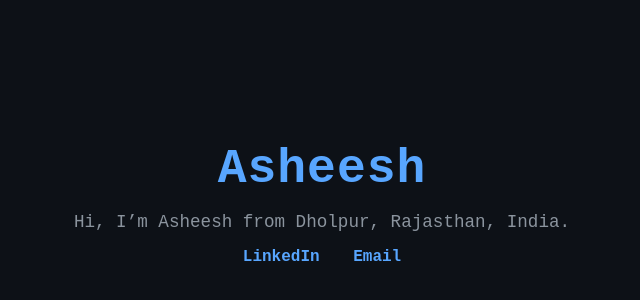
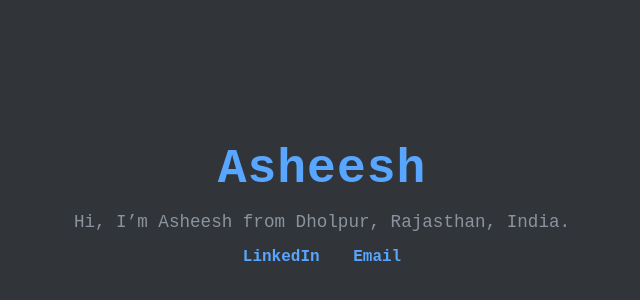
Before and after one commit to AsheeshDholpur/Asheesh, a plain HTML site: page index.html in a window 1280 px wide. Shown: the part 212-512 px from the top of the page, without its empty margins (318-958 px from the left). Drawn offline with Linux system fonts and the light colour scheme.

Commit message:
Update index.html

```diff
--- a/index.html
+++ b/index.html
@@ -6,10 +6,9 @@
   <meta name="description" content="Asheesh – personal website. From Dholpur, Rajasthan, India." />
   <title>Asheesh | asheesh.in</title>
   <style>
-    /* Technical style */
     body {
       font-family: 'Fira Code', 'Courier New', monospace;
-      background: #0d1117;
+      background-color: rgba(13, 17, 23, 1); /* solid initially */
       color: #c9d1d9;
       display: flex;
       flex-direction: column;
@@ -19,7 +18,13 @@
       margin: 0;
       text-align: center;
       cursor: crosshair;
-      transition: background 0.5s ease, color 0.5s ease;
+      transition: background-color 0.5s ease, cursor 0.3s ease;
+    }
+
+    /* 👇 Interactive hover effect on body */
+    body:hover {
+      background-color: rgba(13, 17, 23, 0.85); /* semi-transparent on hover */
+      cursor: url('https://cur.cursors-4u.net/cursors/cur-11/cur1016.cur'), pointer;
     }
 
     h1 {
@@ -79,7 +84,6 @@
   <div class="links">
     <a href="https://www.linkedin.com/in/YOUR-LINK" target="_blank">LinkedIn</a>
     <a href="mailto:your@email.com">Email</a>
-    <!-- Add more if you want: GitHub, Twitter, etc. -->
   </div>
 
   <script type="application/ld+json">
```
